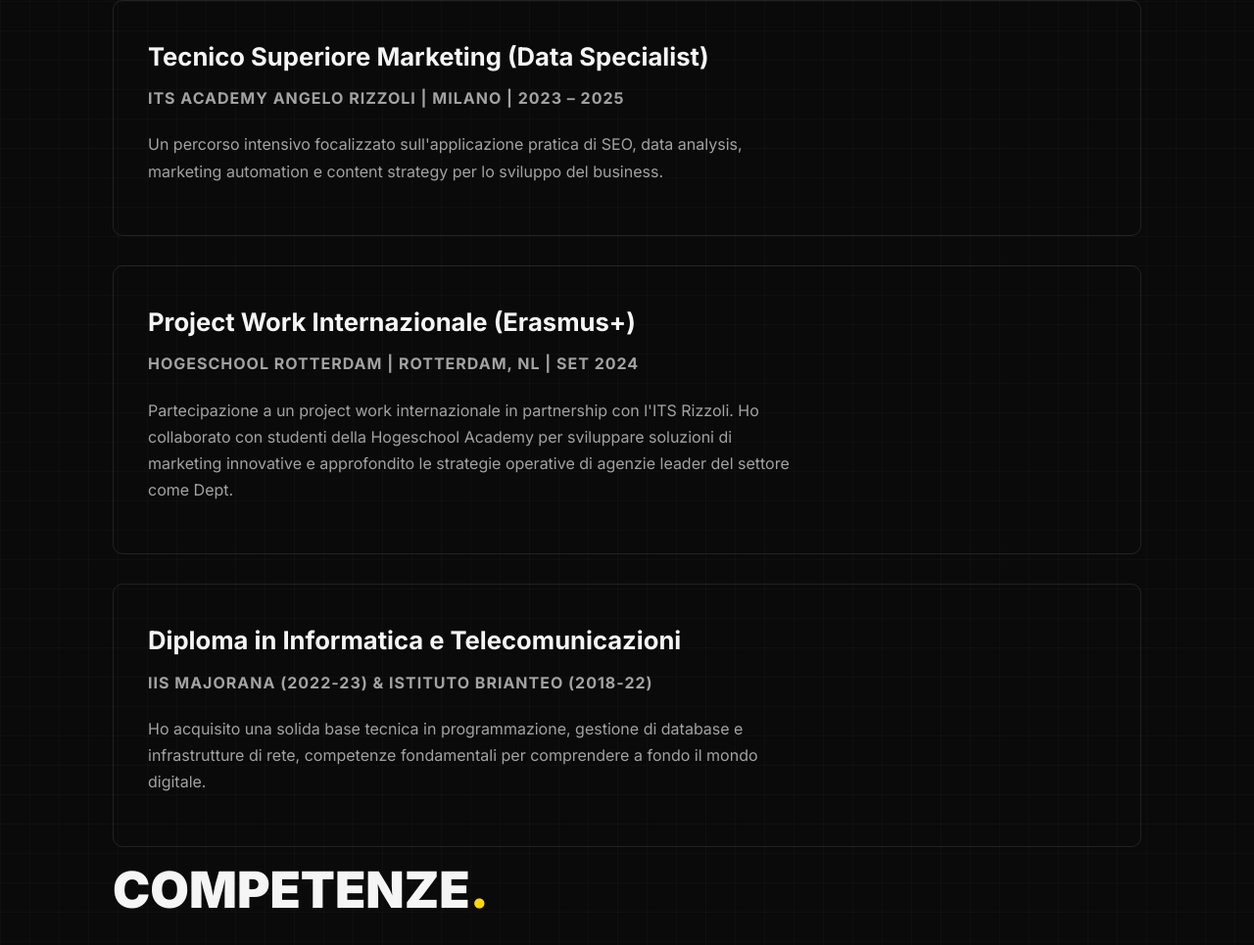
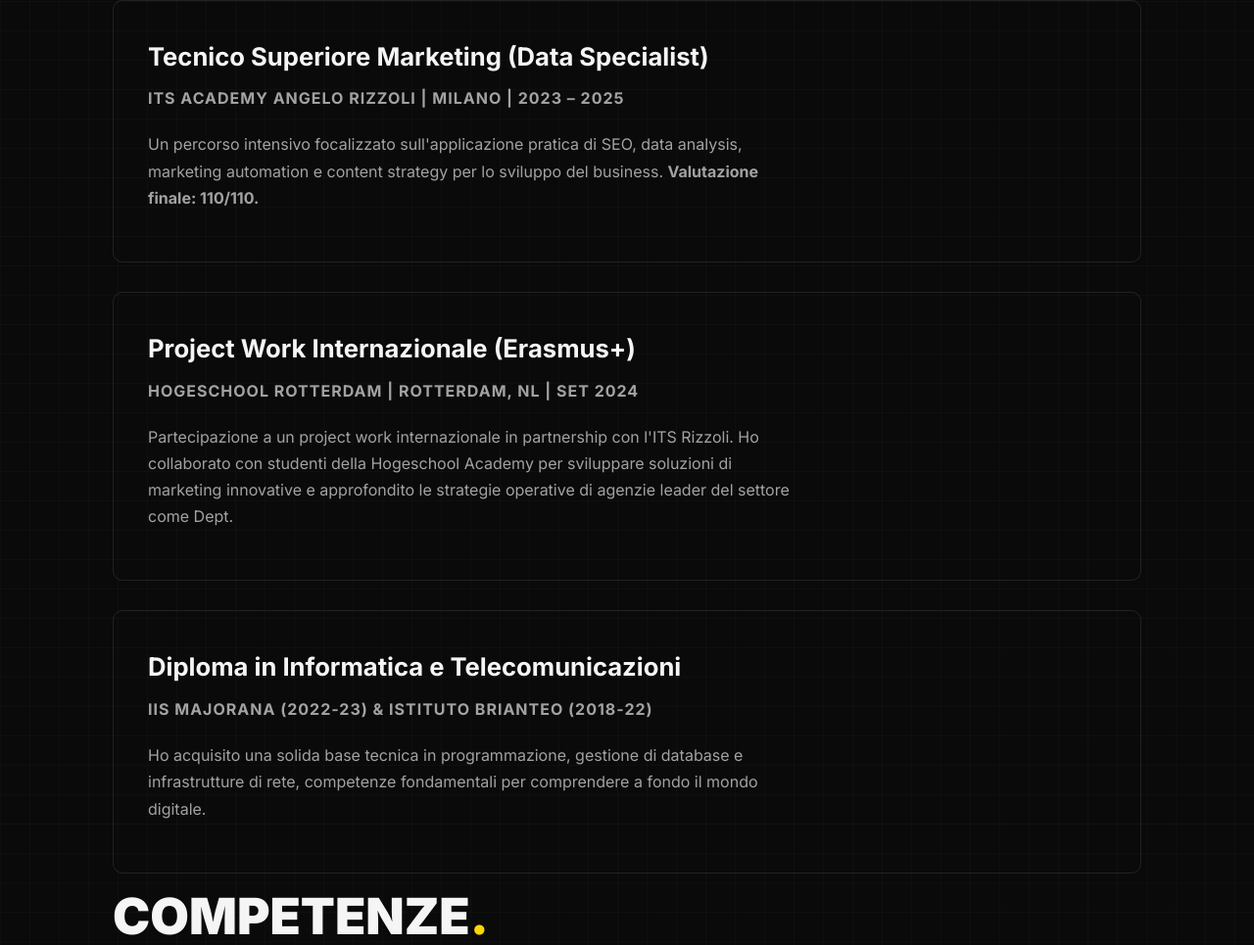
Before and after one commit to GiadaMorena/giadamorena, a plain HTML site: page index.html in a window 1280 px wide. Shown: the part 3119-4084 px from the top of the page at 98% size. Drawn offline with Linux system fonts and the light colour scheme.

Commit message:
Aggiorna sezione Formazione con voto finale ITS

```diff
--- a/index.html
+++ b/index.html
@@ -79,7 +79,8 @@
                 <div class="card">
                     <h3>Tecnico Superiore Marketing (Data Specialist)</h3>
                     <p class="item-meta">ITS ACADEMY ANGELO RIZZOLI | MILANO | 2023 – 2025</p>
-                    <p>Un percorso intensivo focalizzato sull'applicazione pratica di SEO, data analysis, marketing automation e content strategy per lo sviluppo del business.</p>
+                    <!-- ===== RIGA MODIFICATA ===== -->
+                    <p>Un percorso intensivo focalizzato sull'applicazione pratica di SEO, data analysis, marketing automation e content strategy per lo sviluppo del business. <strong>Valutazione finale: 110/110.</strong></p>
                 </div>
                 <div class="card">
                     <h3>Project Work Internazionale (Erasmus+)</h3>
```
Also changed, not shown: 1 other file.
